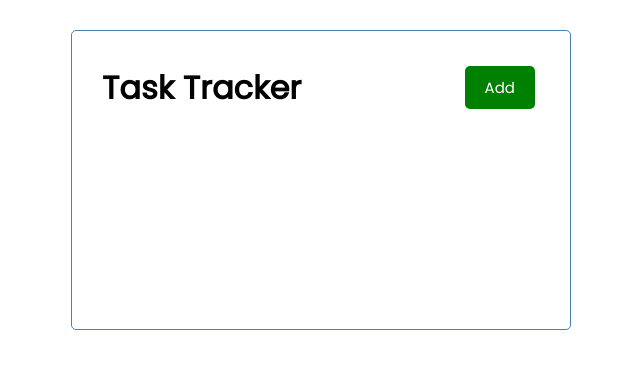
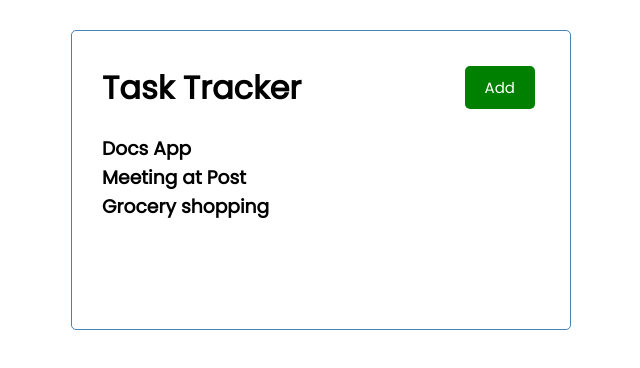
Before and after one commit to AmaPal09/react-task-tracker, a React (Create React App) app: page / in a window 1280 px wide. Shown: the top 368 px of the page, without its empty margins (319-959 px from the left). Built offline with nearby package versions, Linux system fonts and the light colour scheme; the HTML template or start-up script is replaced by a standard one.

Commit message:
FEAT: Add & use Tasks
Create a new Tasks component
Use in apps to display tasks

```diff
--- a/src/App.js
+++ b/src/App.js
@@ -1,9 +1,39 @@
+//Apps.js
+
+import { useState } from 'react';
+
 import Header from './components/header/header.component';
+import Tasks from './components/tasks/tasks.component';
+
 
 function App() {
+
+    const [taskList, setTaskList] = useState([
+        {
+            id: 1,
+            text: 'Docs App',
+            day: 'Jul 9 at 11:00 am',
+            reminder: true,
+        },
+        {
+            id: 2,
+            text: 'Meeting at Post',
+            day: 'Jul 12 at 2:30 am',
+            reminder: true,
+        },
+        {
+            id: 3,
+            text: 'Grocery shopping',
+            day: 'Jul 12 at 8:00pm',
+            reminder: false,
+        },
+    ]);
+
+
   return (
     <div className="container">
         <Header title='Task Tracker'/>
+        <Tasks taskList={taskList}/>
     </div>
   );
 }
--- /dev/null
+++ b/src/components/tasks/tasks.component.jsx
@@ -0,0 +1,30 @@
+//tasks.components.jsx
+
+import { Fragment } from "react";
+import PropTypes from "prop-types";
+
+
+
+
+const Tasks = ({ taskList }) => {
+
+    return (
+        <Fragment>
+            { taskList.map((task) => (
+                <h3 key={task.id}>{task.text}</h3>
+                // <p key={task.id}>{task.day}</p>
+                )
+            ) }
+        </Fragment>
+    )
+};
+
+Tasks.defaultProps = {
+    taskList: [],
+}
+
+Tasks.propTypes = {
+    taskList: PropTypes.array,
+}
+
+export default Tasks
```
